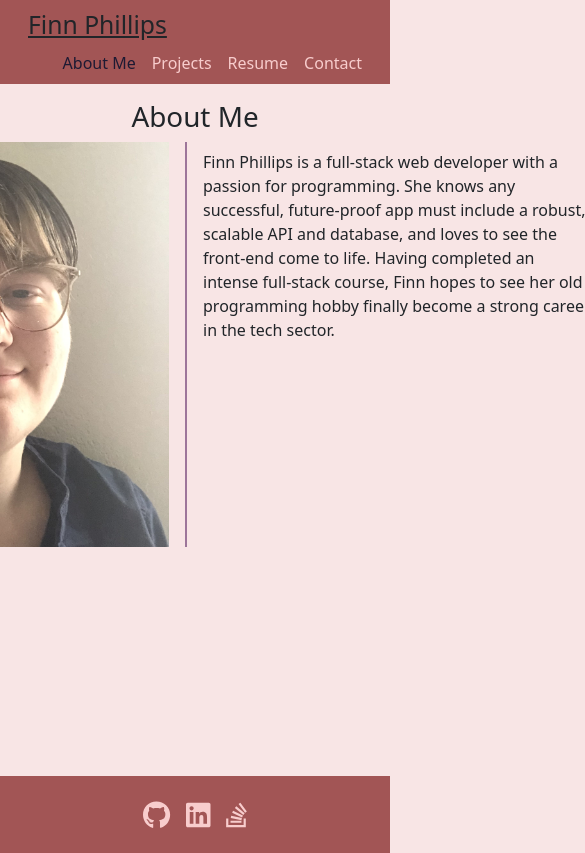
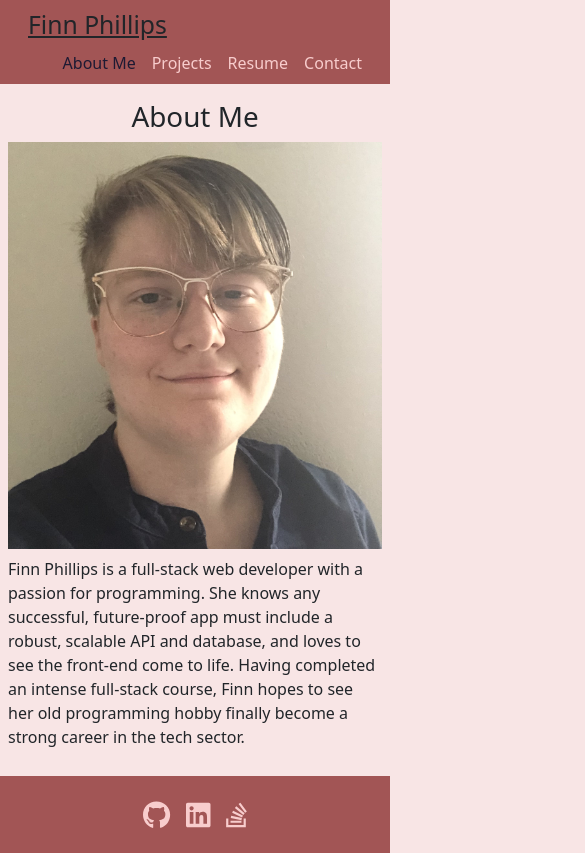
Before and after one commit to FinnStitcher/portfolio-two, a React (Create React App) app: page / in a window 390 px wide. Shown: the whole page, 585 px wide, since content can reach past the window. Built offline with nearby package versions, Linux system fonts and the light colour scheme.

Commit message:
adjusted for mobile

```diff
--- a/src/components/About/index.js
+++ b/src/components/About/index.js
@@ -5,12 +5,12 @@ function About() {
         <section className="my-3">
             <h1 className="text-center">About Me</h1>
 
-            <div className="d-flex justify-content-center">
-                <div className="col-12 col-sm-4 pe-3 me-3 border-right-five">
+            <div className="d-flex flex-wrap justify-content-center m-2 m-sm-0">
+                <div className="col-12 col-md-4 pe-md-3 me-md-3 border-right-five">
                     <img className="float-end w-100" alt="Myself" src={require('../../assets/photo.png')} />
                 </div>
 
-                <div className="col-12 col-sm-4 py-2">
+                <div className="col-12 col-md-4 py-2">
                     <p>Finn Phillips is a full-stack web developer with a passion for programming. She knows any successful, future-proof app must include a robust, scalable API and database, and loves to see the front-end come to life. Having completed an intense full-stack course, Finn hopes to see her old programming hobby finally become a strong career in the tech sector.</p>
                 </div>
             </div>
--- a/src/components/Contact/index.js
+++ b/src/components/Contact/index.js
@@ -36,7 +36,7 @@ function Contact() {
 	}
 
 	return (
-		<section className="my-3 m-auto w-50">
+		<section className="my-3 m-auto col-md-6">
 			<h1 className="text-center">Contact</h1>
 
 			<form onSubmit={handleSubmit}>
--- a/src/style.css
+++ b/src/style.css
@@ -142,8 +142,14 @@ a:hover {
     color: var(--four);
 }
 
+@media screen and (max-width: 768px) {
+    .border-right-five {
+        border-right: 0;
+    }
+}
+
 @media screen and (min-width: 768px) {
-.project-width {
-    width: calc(50% - 2.5rem);
+    .project-width {
+        width: calc(50% - 2.5rem);
+    }
 }
-}
```
